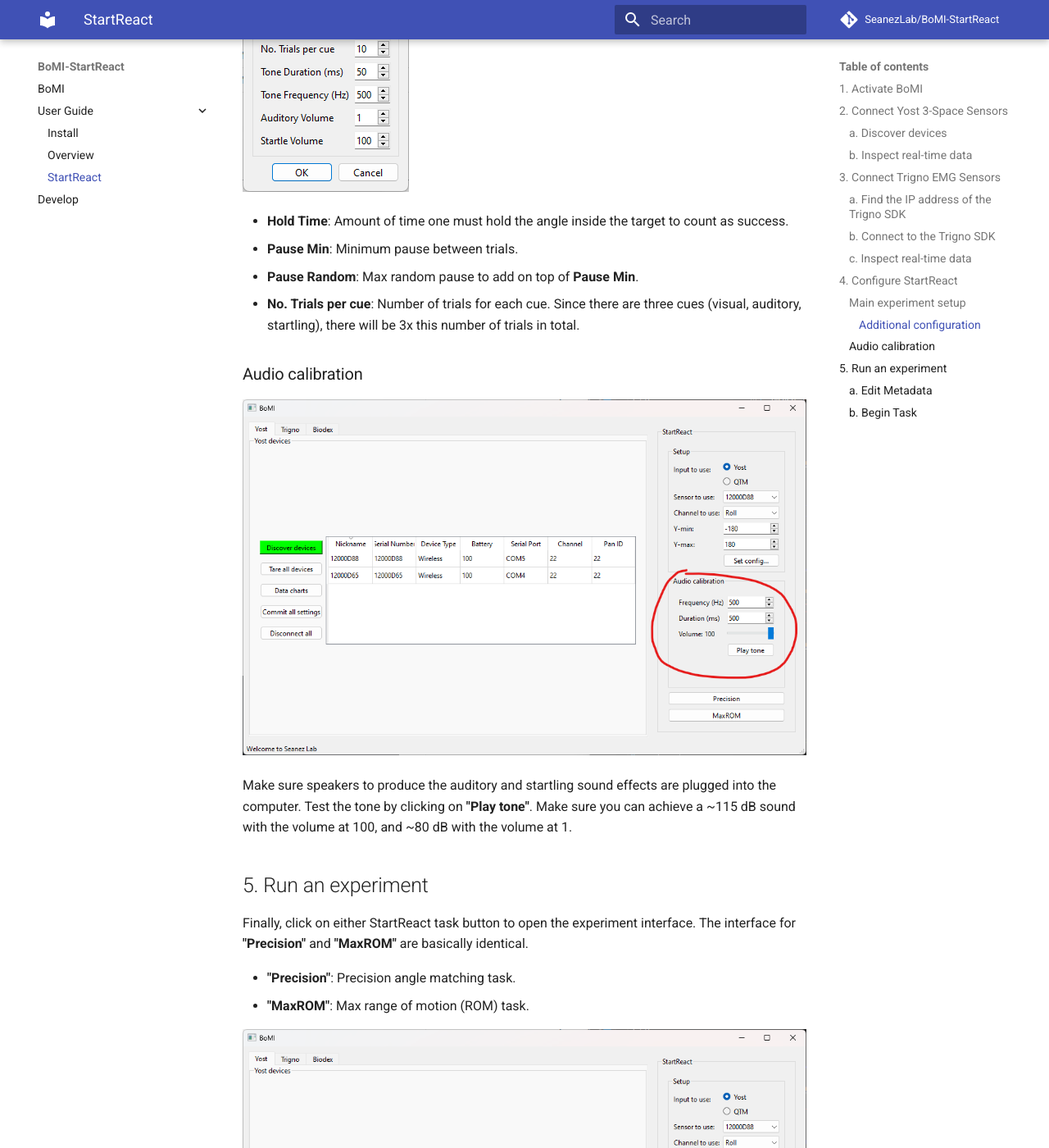
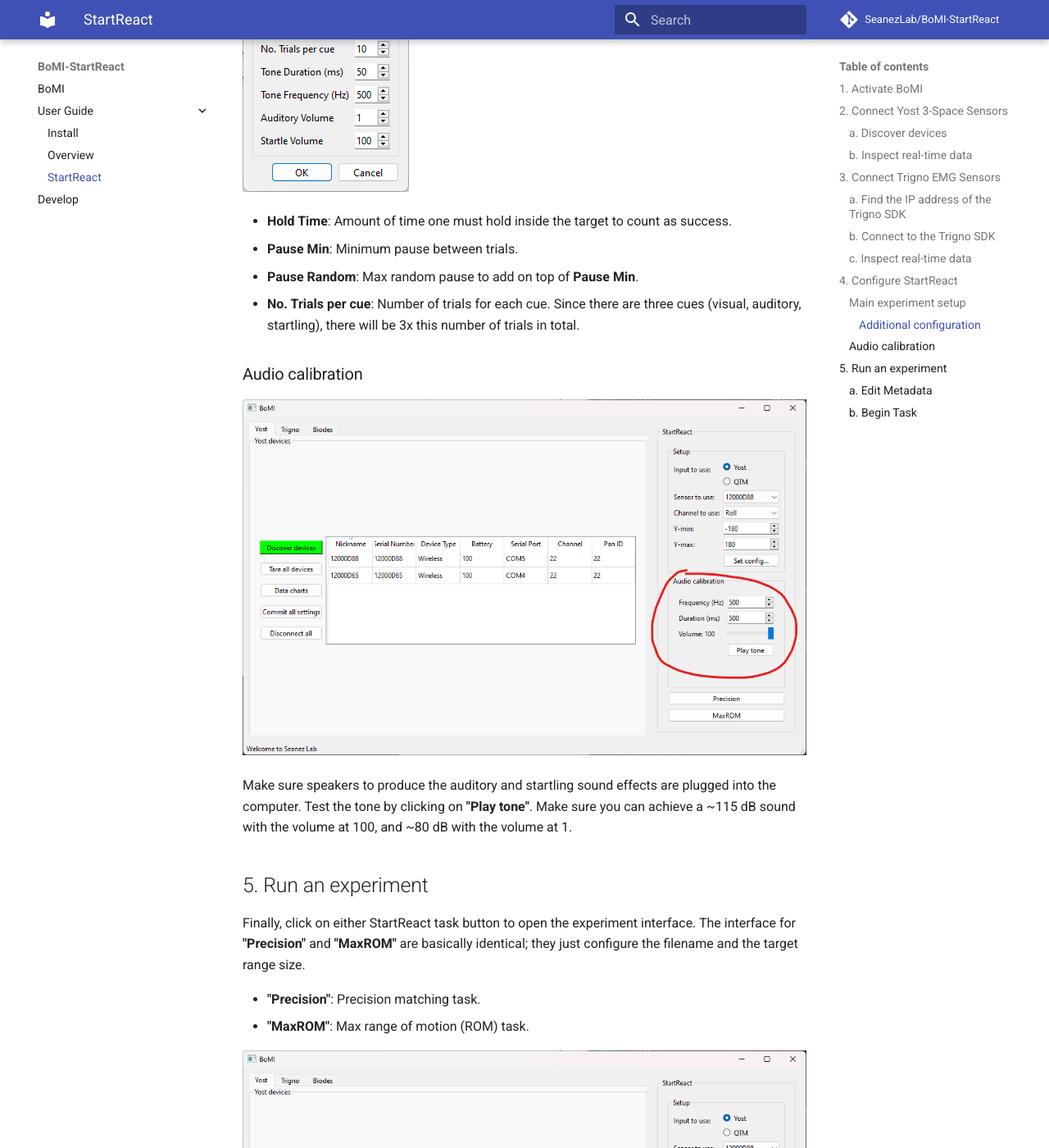
Before and after one commit to SeanezLab/BoMI-py, an MkDocs documentation site: the page built from docs/start-react.md, in a window 1280 px wide and 1400 px high, scrolled down 6421 px. Shown: the whole window at 82% size. Built offline with MkDocs 1.6.1 and Material for MkDocs 9.7.7, drawn with Linux system fonts in a browser that asks for light colours; comment, search, counter and statistics services are not loaded.

Commit message:
Update docs to remove reference to angle

```diff
--- a/docs/start-react.md
+++ b/docs/start-react.md
@@ -101,7 +101,7 @@
 
 ![](./img/bomi-sr-config.png)
 
-- **Hold Time**: Amount of time one must hold the angle inside the target to count as success.
+- **Hold Time**: Amount of time one must hold inside the target to count as success.
 - **Pause Min**: Minimum pause between trials.
 - **Pause Random**: Max random pause to add on top of **Pause Min**.
 - **No. Trials per cue**: Number of trials for each cue. Since there are three cues (visual, auditory, startling), there will be 3x this number of trials in total.
@@ -114,9 +114,11 @@
 
 ## 5. Run an experiment
 
-Finally, click on either StartReact task button to open the experiment interface. The interface for **"Precision"** and **"MaxROM"** are basically identical.
+Finally, click on either StartReact task button to open the experiment interface.
+The interface for **"Precision"** and **"MaxROM"** are basically identical;
+they just configure the filename and the target range size.
 
-- **"Precision"**: Precision angle matching task.
+- **"Precision"**: Precision matching task.
 - **"MaxROM"**: Max range of motion (ROM) task.
 
 ![](./img/bomi-sr-begin.png)
```
